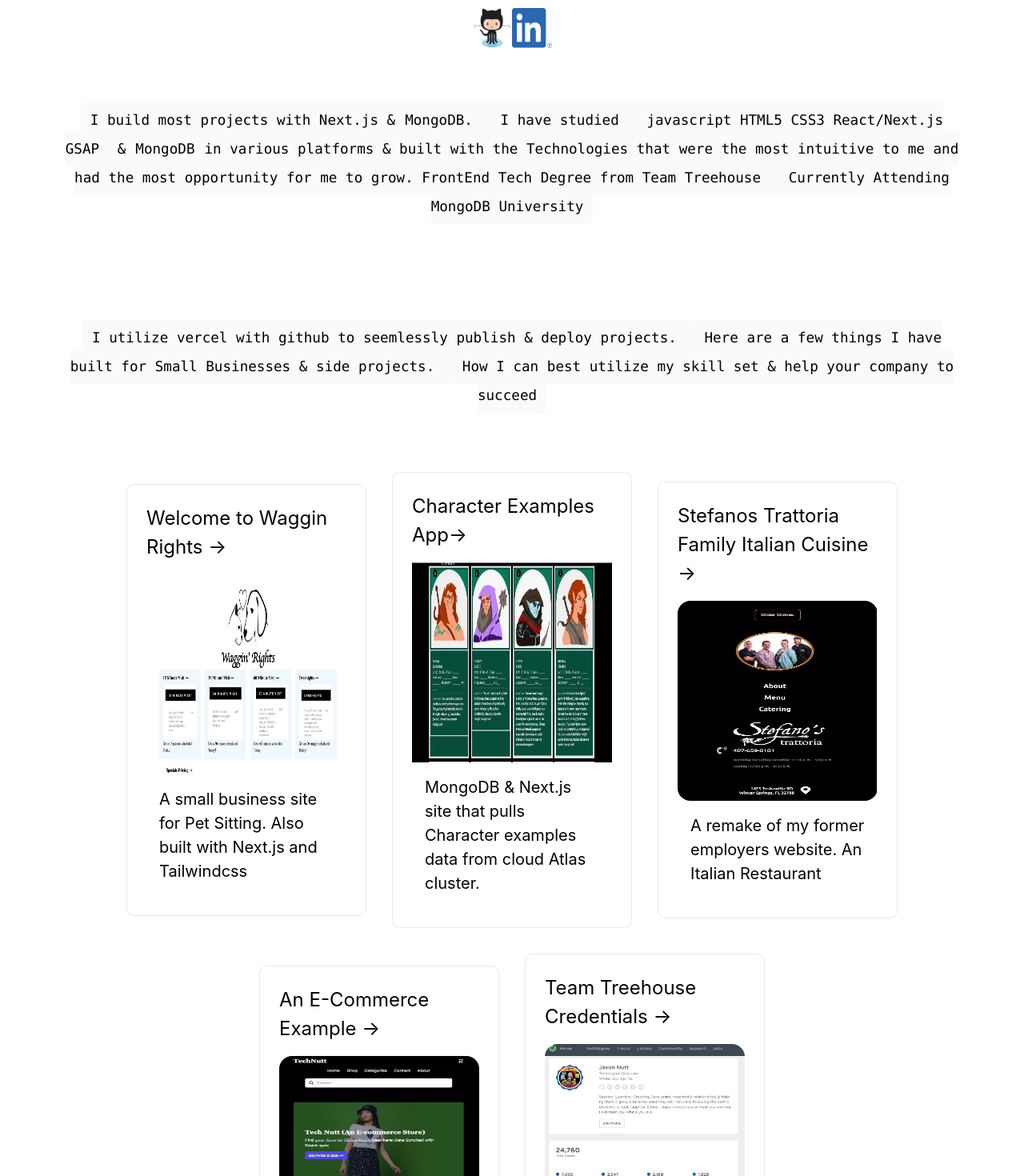
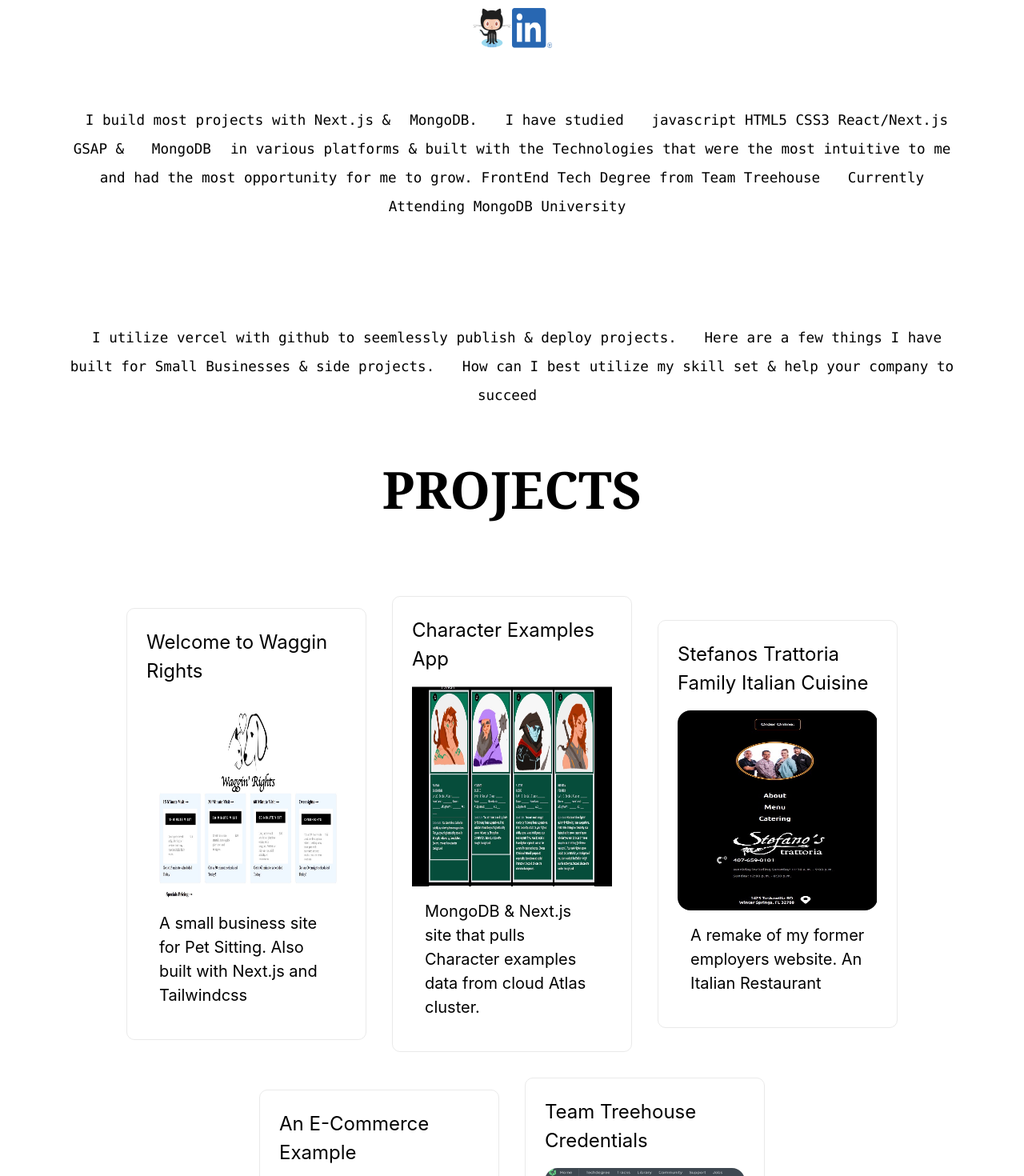
Before and after one commit to jnutt367/jnuttdev, a Next.js app: page / in a window 1280 px wide. Shown: the part 480-1950 px from the top of the page at 80% size. Built offline with nearby package versions, Linux system fonts and the light colour scheme.

Commit message:
commit for margin corrections

```diff
--- a/pages/index.js
+++ b/pages/index.js
@@ -52,22 +52,29 @@ export default function Home() {
         </a>
         </div>
         <p className={styles.description}>
-        <code className={styles.code}>I build most projects with Next.js {' '} &
+        <code className={styles.code}>I build most projects with Next.js {' '} &</code>
           <code className={styles.code}>MongoDB.</code>
-          <code className={styles.code}> I have studied  </code> <code className={styles.code}>javascript HTML5 CSS3 React/Next.js GSAP {' '}</code> &
+          <code className={styles.code}> I have studied  </code> <code className={styles.code}>javascript HTML5 CSS3 React/Next.js GSAP  &{' '}</code>
           <code className={styles.code}>MongoDB</code>
-          in various platforms & built with the Technologies that were the most intuitive to me and had the most opportunity for me to grow.
+          <code className={styles.code}>in various platforms & built with the Technologies that were the most intuitive to me and had the most opportunity for me to grow.
          FrontEnd Tech Degree from Team Treehouse {' '}</code>
           <code className={styles.code}>Currently Attending MongoDB University{' '}</code>
         </p>
         <p className={styles.description}>
         <code className={styles.code}>I utilize vercel with github to seemlessly publish & deploy projects.{' '}</code>
         <code className={styles.code}>Here are a few things I have built for Small Businesses & side projects.{' '}</code>
-        <code className={styles.code}>How I can best utilize my skill set & help your company to succeed{' '}</code>
+        <code className={styles.code}>How can I best utilize my skill set & help your company to succeed{' '}</code>
         </p>
+
+<hr />
+        <h1 className="text-3xl ml-10 mr-10 mb-20 font-serif font-bold ">
+
+      <a className={styles.title} href="">PROJECTS</a>
+
+        </h1>
         <div className={styles.grid}>
         <a href="https://waggin-rights.vercel.app/" className={styles.card1}>
-            <h2>Welcome to Waggin Rights &rarr;</h2>
+            <h2>Welcome to Waggin Rights</h2>
             <Image
           src="/waginnrights.jpg"
           alt="Hero Image"
@@ -88,7 +95,7 @@ export default function Home() {
 
 
           <a href="https://company-of-the-winter-dnd.vercel.app/" className={styles.card4}>
-            <h2> Character Examples App&rarr;</h2>
+            <h2> Character Examples App</h2>
             <Image
           src="/characters.jpg"
           alt="Hero Image"
@@ -101,7 +108,7 @@ export default function Home() {
           </a>
 
           <a href="https://jnutt367.github.io/Stefanos/" className={styles.card5}>
-            <h2>Stefanos Trattoria Family Italian Cuisine &rarr;</h2>
+            <h2>Stefanos Trattoria Family Italian Cuisine</h2>
             <Image
           src="/stefanos.jpg"
           alt="Hero Image"
@@ -122,7 +129,7 @@ export default function Home() {
             href="https://estore-swart.vercel.app/"
             className={styles.card2}
           >
-            <h2>An E-Commerce Example &rarr;</h2>
+            <h2>An E-Commerce Example</h2>
             <Image
           src="/technutt.jpg"
           alt="Hero Image"
@@ -139,7 +146,7 @@ export default function Home() {
             href="https://teamtreehouse.com/profiles/jdnutt"
             className={styles.card3}
           >
-            <h2>Team Treehouse Credentials &rarr;</h2>
+            <h2>Team Treehouse Credentials</h2>
             <Image
           src="/treehouse.jpg"
           alt="Hero Image"
--- a/styles/Home.module.css
+++ b/styles/Home.module.css
@@ -1,5 +1,6 @@
 .container {
     padding: 0 2rem;
+    max-width: 1400px;
 }
 
 .main {
@@ -75,7 +76,7 @@
 }
 
 .code {
-    background: #fafafa;
+    background: transparent;
     border-radius: 5px;
     padding: 0.75rem;
     font-size: 1.1rem;
@@ -87,7 +88,7 @@
     align-items: center;
     justify-content: center;
     flex-wrap: wrap;
-    max-width: 1800px;
+    max-width: 1400px;
 }
 
 .card {
```
